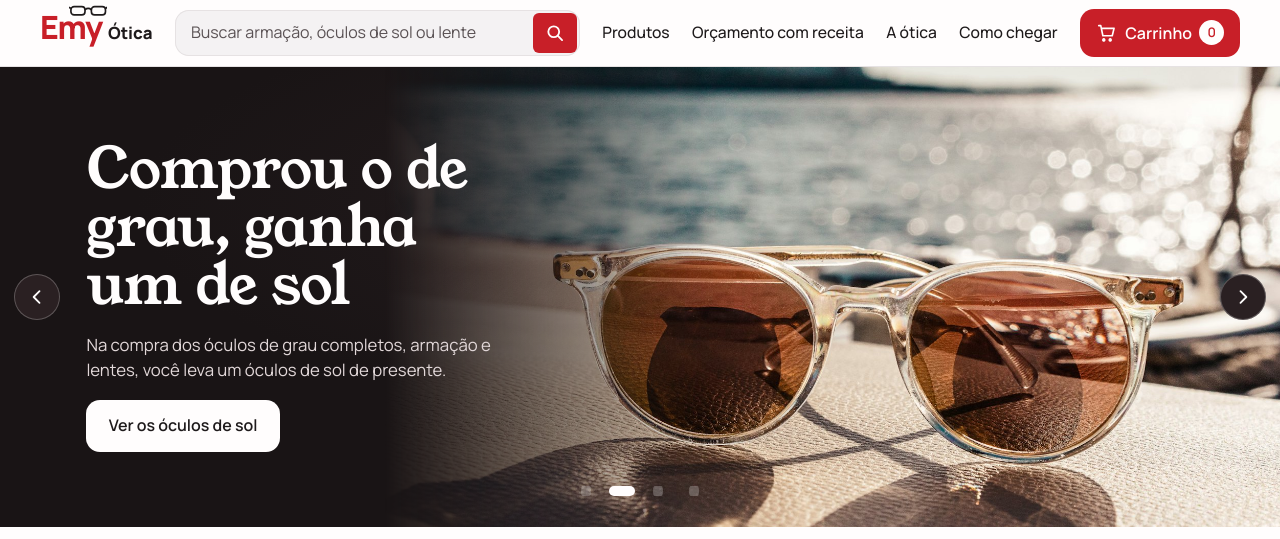
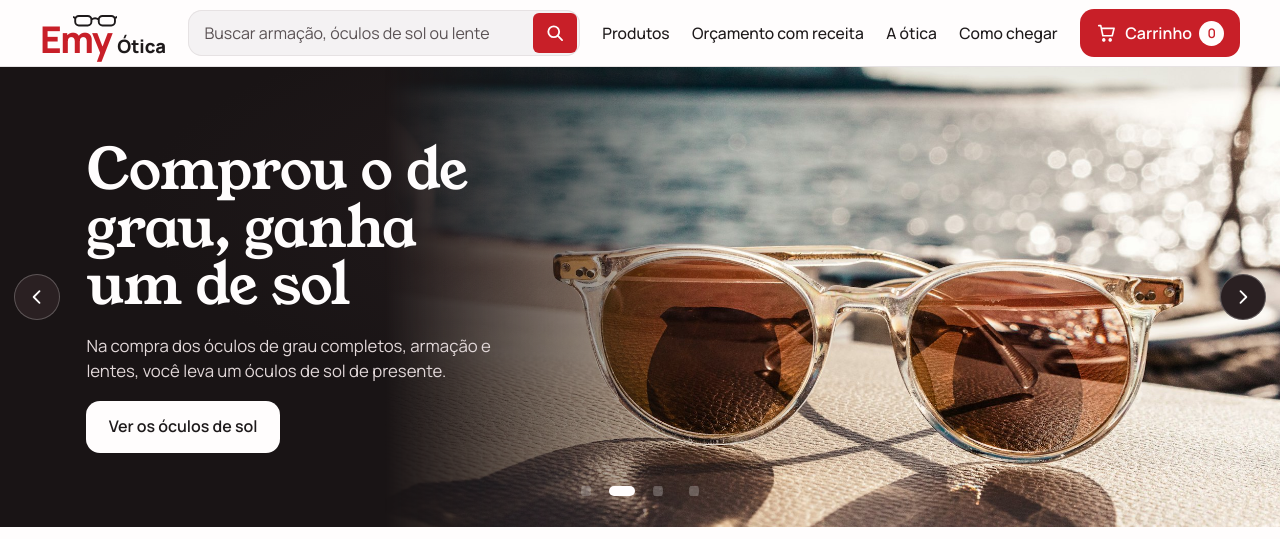
Before and after one commit to Xedouzi/emy-otica, a plain HTML site: page index.html in a window 1280 px wide. Shown: the top 539 px of the page. Drawn offline with Linux system fonts and the light colour scheme.

Commit message:
Logo do topo maior e nova foto na armacao infantil rosa
Co-Authored-By: Claude Opus 5.5 <noreply@anthropic.com>

```diff
--- a/index.html
+++ b/index.html
@@ -1040,6 +1040,11 @@
 
   /* cartao do produto: mais ar entre o valor e o botao de adicionar */
   .produto-parcela { margin-bottom: .8rem; }
+
+  /* logo do topo: um pouco maior e mais longe da borda de cima, para os oculinhos respirarem */
+  .topo .marca { padding-top: .75rem; }
+  .topo .marca .emy { font-size: 2.3rem; }
+  .topo .marca .otica { font-size: 1.15rem; }
 </style>
 <script>document.documentElement.classList.add("js");</script>
 <script>
@@ -1341,7 +1346,7 @@ const CATEGORIAS = [
 const MARCAS = [];
 /* cada variacao: nome, foto e preco proprio. Nas armacoes, a variacao e a lente.
    PRECOS DE EXEMPLO: trocar pela tabela e pelo estoque da loja.
-   FOTOS: as da D-Jour e as do infantil sao da propria Emy; as outras sao ilustrativas (Wikimedia Commons, creditos no rodape) */
+   FOTOS: as da D-Jour e a do infantil transparente sao da propria Emy; as outras sao ilustrativas (Wikimedia Commons, creditos no rodape) */
 const v = (n, f, extra = {}) => ({ n, f, ...extra });
 const lentes = (f, base) => [v("Só a armação", f, { preco: base }), v("Visão simples", f, { preco: base + 290 }), v("Transitions", f, { preco: base + 690 }), v("Multifocal", f, { preco: base + 890 })];
 const lentesKids = (f, base) => [v("Só a armação", f, { preco: base }), v("Visão simples", f, { preco: base + 260 })];
@@ -1363,7 +1368,7 @@ const PRODUTOS = [
   { id: "sol-esportivo", cat: "sol", marca: "Sol", nome: "Óculos de Sol Esportivo Espelhado", desc: "Para corrida, ciclismo e pedal: lente envolvente e espelhada, leve, com proteção UV400.", selo: "Novidade", preco: 259.90,
     vars: [v("", "sol-esportivo")], ficha: [["Proteção", "UV400"], ["Uso", "Esporte"]] },
   { id: "infantil-rosa", cat: "infantil", marca: "Infantil", nome: "Armação Infantil Rosa Flexível", desc: "Armação flexível e resistente, na medida do rosto da criança, em rosa.", ini: "Só a armação", rotulo: "Lentes", preco: 229.90,
-    vars: lentesKids("infantil-rosa", 229.90), ficha: [["Material", "Flexível"], ["Idade", "A partir de 4 anos"]] },
+    vars: lentesKids("infantil-rosa-2", 229.90), ficha: [["Material", "Flexível"], ["Idade", "A partir de 4 anos"]] },
   { id: "infantil-kids", cat: "infantil", marca: "Infantil", nome: "Armação Infantil Transparente", desc: "Armação leve e transparente, que a criança esquece que está usando.", ini: "Só a armação", rotulo: "Lentes", preco: 249.90,
     vars: lentesKids("infantil-kids", 249.90), ficha: [["Material", "Acetato leve"], ["Idade", "A partir de 6 anos"]] },
   { id: "contato-mensal", cat: "contato", marca: "Lentes de contato", nome: "Lentes de Contato Mensais", desc: "Lentes gelatinosas de uso mensal. Depois da compra, informe o grau de cada olho pelo WhatsApp.", ini: "6 lentes", rotulo: "Caixa", preco: 189.90,
```
Also changed, not shown: img/produtos/infantil-rosa-2.webp (added).
